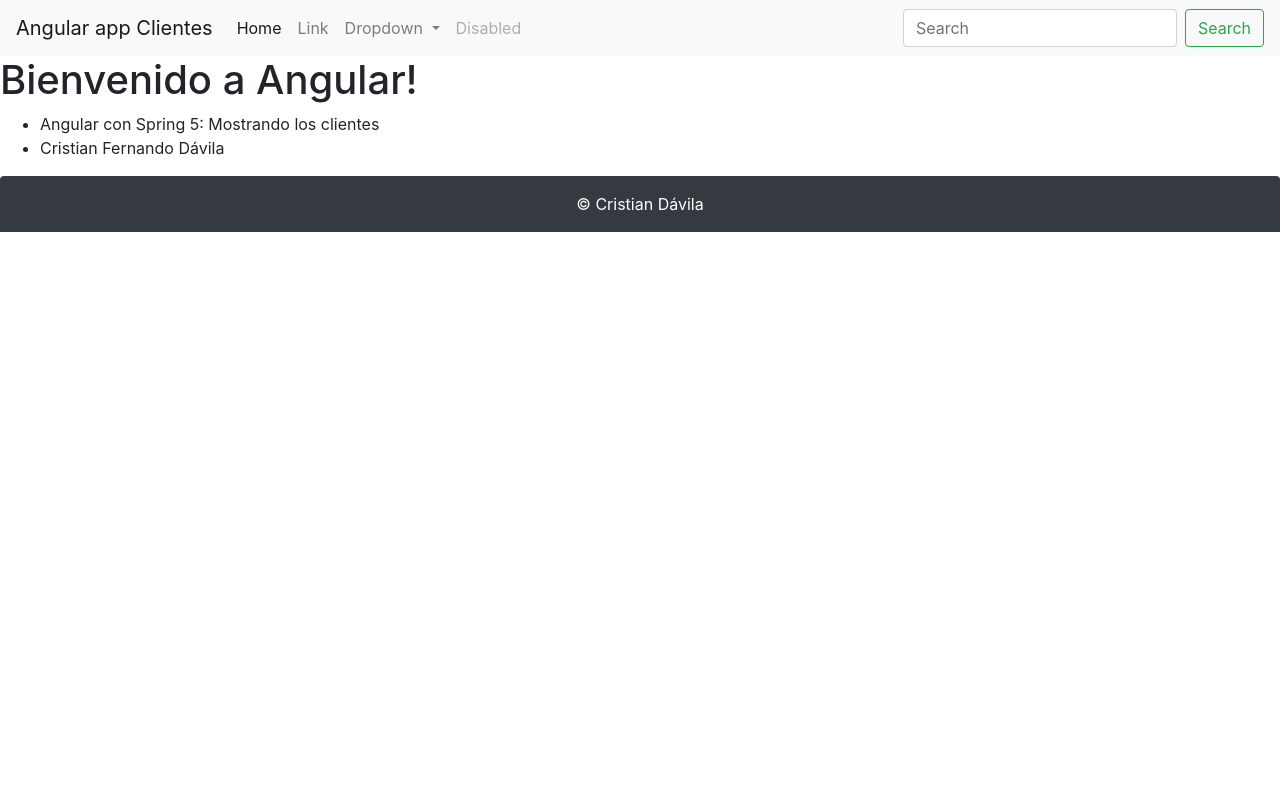
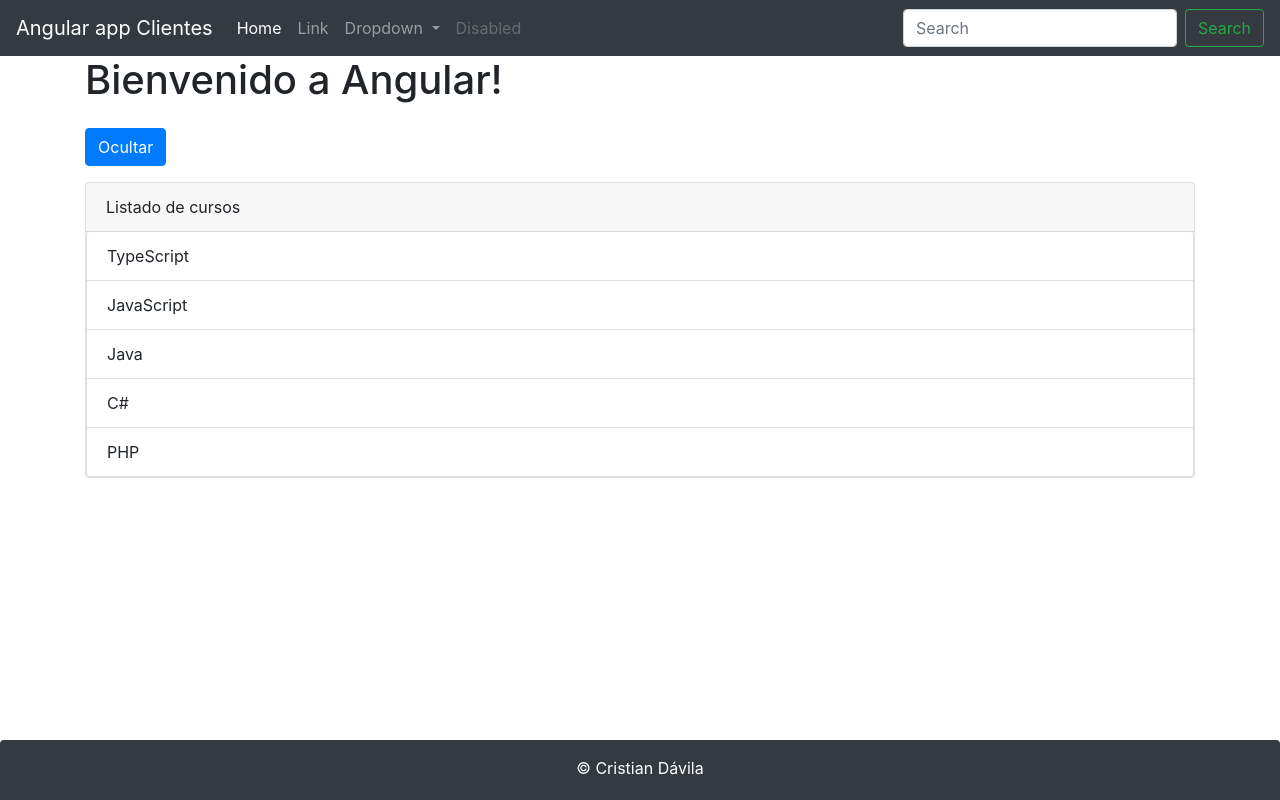
Before and after one commit to krif07/angular-clientes-app, an Angular app: page / in a window 1280 px wide. Built offline with nearby package versions, Linux system fonts and the light colour scheme.

Commit message:
se añade footer como componente y directiva para trabajar listars fon ngFor y ngIF

```diff
--- a/src/app/app.component.html
+++ b/src/app/app.component.html
@@ -1,12 +1,9 @@
 
 <app-header></app-header>
-
-<h1>
-   {{ title }}!
-</h1>
-<ul>
-  <li>{{ contenido }}</li>
-  <li>{{ autor }}</li>
-</ul>
-
+<div class="container">
+  <h1>
+     {{ title }}!
+  </h1>
+  <app-directiva></app-directiva>
+</div>
 <app-footer></app-footer>
--- a/src/app/app.module.ts
+++ b/src/app/app.module.ts
@@ -4,12 +4,14 @@
 import { AppComponent } from './app.component';
 import { HeaderComponent } from './header/header.component';
 import { FooterComponent } from './footer/footer.component';
+import { DirectivaComponent } from './directiva/directiva.component';
 
 @NgModule({
   declarations: [
     AppComponent,
     HeaderComponent,
-    FooterComponent
+    FooterComponent,
+    DirectivaComponent
   ],
   imports: [
     BrowserModule
--- /dev/null
+++ b/src/app/directiva/directiva.component.html
@@ -0,0 +1,10 @@
+<button type="button" (click)="setHabilitar()" name="button" class="btn btn-primary my-3">{{ textoBoton }}</button>
+<div class="card">
+  <div class="card-header">
+    Listado de cursos
+  </div>
+
+  <ul class="list-group" *ngIf="habilitar">
+    <li class="list-group-item" *ngFor="let curso of listaCurso">{{ curso }}</li>
+  </ul>
+</div>
--- /dev/null
+++ b/src/app/directiva/directiva.component.ts
@@ -0,0 +1,21 @@
+import { Component, OnInit } from '@angular/core';
+
+@Component({
+  selector: 'app-directiva',
+  templateUrl: './directiva.component.html',
+  styleUrls: ['./directiva.component.css']
+})
+export class DirectivaComponent{
+
+  listaCurso: string[] = ['TypeScript', 'JavaScript', 'Java', 'C#', 'PHP'];
+  habilitar: boolean = true;
+  textoBoton: string = "Ocultar";
+
+  constructor() { }
+
+  setHabilitar(): void {
+    this.habilitar = (this.habilitar==true)? false: true;
+    this.textoBoton = (this.habilitar==true)? 'Ocultar': 'Mostrar';
+  }
+
+}
--- /dev/null
+++ b/src/app/footer/footer.component.css
@@ -0,0 +1,6 @@
+.footer{
+  position: absolute;
+  bottom: 0px;
+  height: 60px;
+  width: 100%;
+}
--- a/src/app/footer/footer.component.html
+++ b/src/app/footer/footer.component.html
@@ -1,4 +1,4 @@
-<footer class="bg-dark rounded-top text-center">
+<footer class="footer bg-dark rounded-top text-center">
   <div class="container py-2">
     <p class="text-white my-2">
       &copy; {{ autor.nombre + ' ' + autor.apellido }}
--- a/src/app/footer/footer.component.ts
+++ b/src/app/footer/footer.component.ts
@@ -1,8 +1,9 @@
 import { Component } from '@angular/core';
 
 @Component({
-    selector: 'app-footer',
-  templateUrl: './footer.component.html'
+  selector: 'app-footer',
+  templateUrl: './footer.component.html',
+  styleUrls: ['./footer.component.css']
 })
 export class FooterComponent {
   public autor: any = {nombre: 'Cristian', apellido: 'Dávila'};
--- a/src/app/header/header.component.html
+++ b/src/app/header/header.component.html
@@ -1,4 +1,4 @@
-<nav class="navbar navbar-expand-lg navbar-light bg-light">
+<nav class="navbar navbar-expand-lg navbar-dark bg-dark">
   <a class="navbar-brand" href="#">{{ title }}</a>
   <button class="navbar-toggler" type="button" data-toggle="collapse" data-target="#navbarSupportedContent" aria-controls="navbarSupportedContent" aria-expanded="false" aria-label="Toggle navigation">
     <span class="navbar-toggler-icon"></span>
```
Also changed, not shown: src/app/directiva/directiva.component.css (added).
